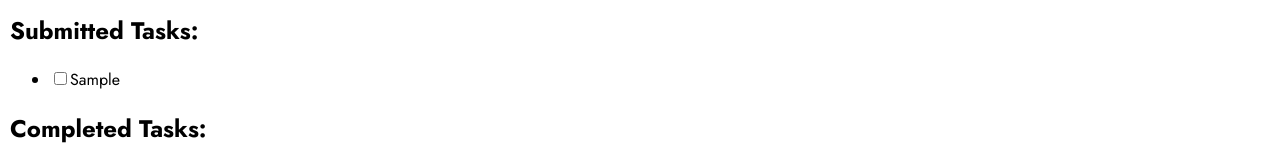
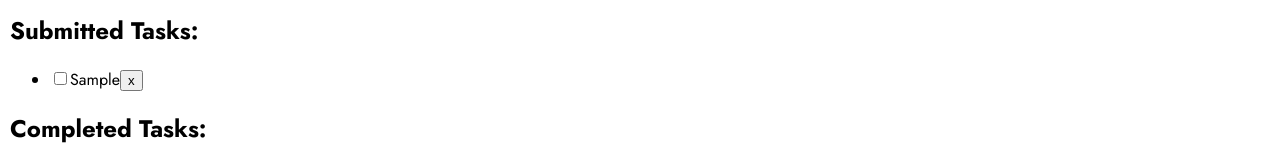
Before and after one commit to EricLarwa/To-Do-List, a React (Create React App) app in the folder to-do-list/: page / in a window 1280 px wide. Both pictures are taken after typing "Sample" into the empty fields and a click on the button 217 px from the left and 127 px from the top of the page. Shown: the part 157-317 px from the top of the page. Built offline with nearby package versions, Linux system fonts and the light colour scheme.

Commit message:
added delete task option

```diff
--- a/to-do-list/src/components/TaskInput.js
+++ b/to-do-list/src/components/TaskInput.js
@@ -36,6 +36,14 @@ const TaskInput = () => {
         };
     };
 
+    const handleRemoveTask = (index, isCompleted) => {
+        if (isCompleted) {
+          setCompletedTasks(completedTasks.filter((task, i) => i !== index));
+        } else {
+          setTasks(tasks.filter((task, i) => i !== index));
+        }
+      };
+
     return (
       <form onSubmit={handleSubmit}>
         <input
@@ -73,6 +81,7 @@ const TaskInput = () => {
                 <span style={{ textDecoration: task.completed ? 'line-through' : 'none' }}>
                     {task.name}
                 </span>
+                <button onClick={() => handleRemoveTask(index, false)}>x</button>
                 </li>
             ))}
             </ul>
```
